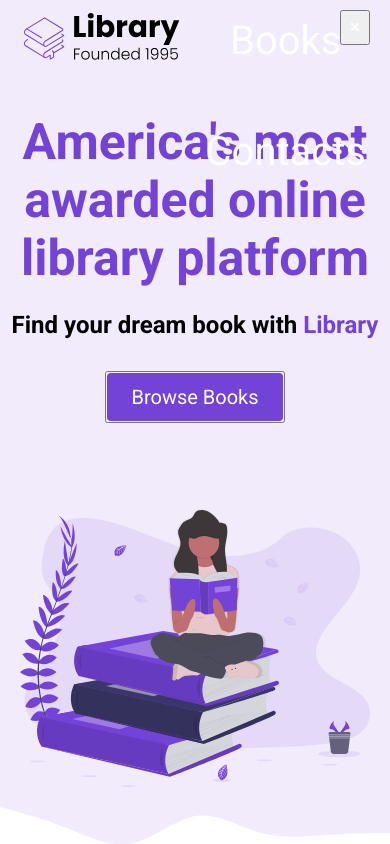
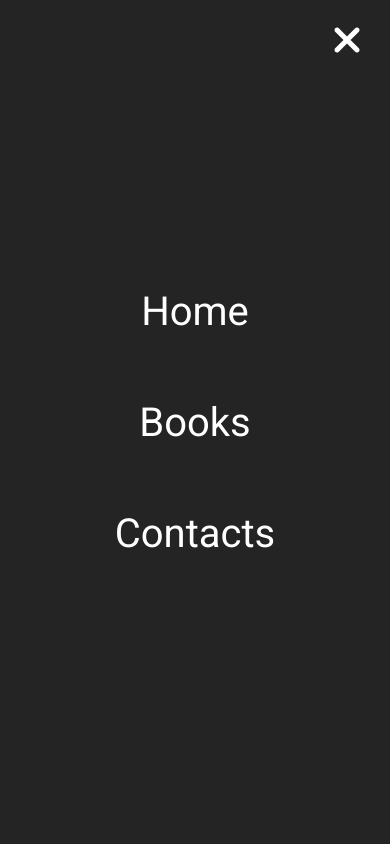
Before and after one commit to Bottoms1129/e-commerce, a plain HTML site: page index.html in a window 390 px wide. Both pictures are taken after a click on the button 355 px from the left and 27 px from the top of the page. Shown: the top 844 px of the page. Drawn offline with Linux system fonts and the light colour scheme.

Commit message:
questions about finished website

```diff
--- a/index.html
+++ b/index.html
@@ -9,6 +9,9 @@
       src="https://kit.fontawesome.com/e3faa9b849.js"
       crossorigin="anonymous"
     ></script>
+    <script>
+      src = "index.js";
+    </script>
   </head>
   <body>
     <section id="landing">
@@ -22,33 +25,34 @@
               <a href="#features" class="nav__link nav__link--primary">Books</a>
             </li>
           </ul>
-          <button class="btn__menu">
+          <button class="btn__menu" onclick="openMenu()">
             <i class="fas fa-bars"> </i>
           </button>
           <div class="menu__backdrop">
-            <button class="btn__menu btn__menu--close">
+            <button class="btn__menu btn__menu--close onclick=closeMenu()">
               <i class="fas fa-times"></i>
             </button>
             <ul class="menu__links">
               <li class="menu__list">
-                <a href="#" class="menu__link">Home</a>
+                <a href="#" class="menu__link" onclick="closeMenu()">Home</a>
               </li>
               <li class="menu__list">
-                <a href="#features" class="menu__link">Books</a>
+                <a href="#features" class="menu__link" onclick="closeMenu()"
+                  >Books</a
+                >
               </li>
               <li class="menu__list">
-                <a href="#contacts" class="menu__link no-cursor">Contacts</a>
+                <a
+                  href="#contacts"
+                  class="menu__link no-cursor"
+                  onclick="closeMenu()"
+                  >Contacts</a
+                >
               </li>
             </ul>
           </div>
         </div>
       </nav>
-
-      <div class="menu__backdrop">
-        <button class="btn__menu--close">
-          <i class="fas fa-times"></i>
-        </button>
-      </div>
 
       <header>
         <div class="header__container">
--- a/styles.css
+++ b/styles.css
@@ -7,6 +7,7 @@
 }
 html {
   scroll-behavior: smooth;
+  overflow-y: scroll;
 }
 body {
   max-width: 100vw;
@@ -146,10 +147,26 @@ button:active {
   display: none;
 }
 .menu__backdrop {
-  display: fixed;
+  position: fixed;
   opacity: 0;
   visibility: hidden;
   display: none;
+  background-color: #242424;
+  inset: 0;
+  z-index: 100;
+  display: flex;
+  justify-content: center;
+  align-items: center;
+  transition: all 300ms ease;
+}
+.menu--open .menu__backdrop {
+  display: flex;
+  visibility: visible;
+  opacity: 1;
+}
+.menu--open {
+  max-height: 100vh;
+  overflow-y: hidden;
 }
 
 .menu__links {
@@ -161,9 +178,27 @@ button:active {
 .menu__link {
   position: relative;
   font-size: 40px;
-  color: white
+  color: white;
+}
+.menu__link::after {
+  content: "";
+  position: absolute;
+  width: 0;
+  height: 2px;
+  background-color: currentColor;
+  left: 50%;
+  bottom: 0;
+  transform: translateX(-50%);
+  transition: width 300ms ease;
+}
 
+.menu__link:hover {
+  text-decoration: none;
 }
+.menu__link:hover::after {
+  width: 100%;
+}
+
 .menu__list {
   padding: 32px 0;
 }
@@ -405,6 +440,30 @@ MEDIA QUERIES
 */
 /*
 
+RESPONSIVENSS TABLETS
+
+
+*/
+@media (max-width: 768px) {
+  h1 {
+    font-size: 40px;
+  }
+  h2 {
+    font-size: 26px;
+  }
+  button {
+    font-size: 18px;
+  }
+  .header__description {
+    padding: 0 24px;
+  }
+  .book {
+    width: 50%;
+  }
+}
+
+/*
+
 RESPONSIVENSS PHONES
 
 
@@ -417,13 +476,11 @@ RESPONSIVENSS PHONES
   .btn__menu {
     display: block;
   }
+  .highlight {
+    width: 100%;
+  }
+
+  .highlight:not(:last-child) {
+    margin-bottom: 24px;
+  }
 }
-.btn__menu {
-  display: none;
-}
-.menu--open,
-.menu__backdrop {
-  display: flex;
-  visibility: visible;
-  opacity: 1;
-}
```
Also changed, not shown: index.js (added, +8 -0 lines).
